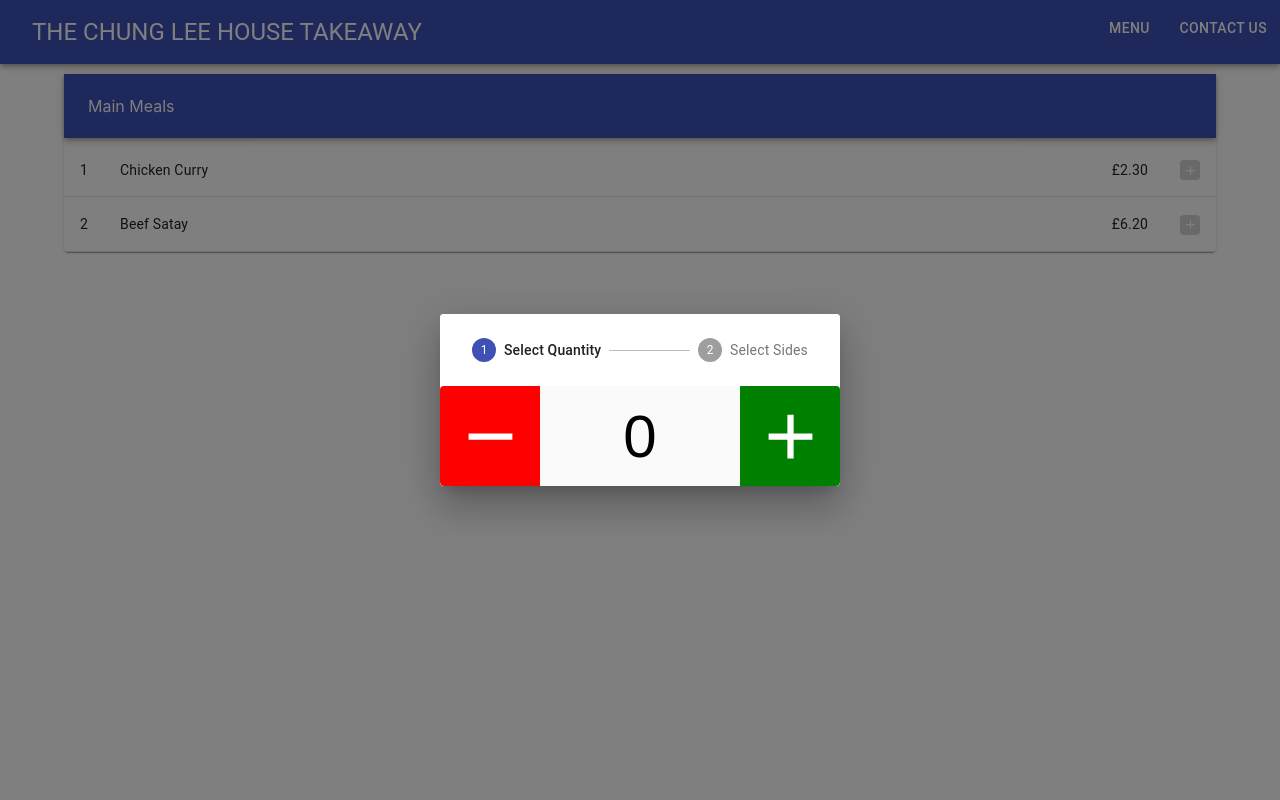
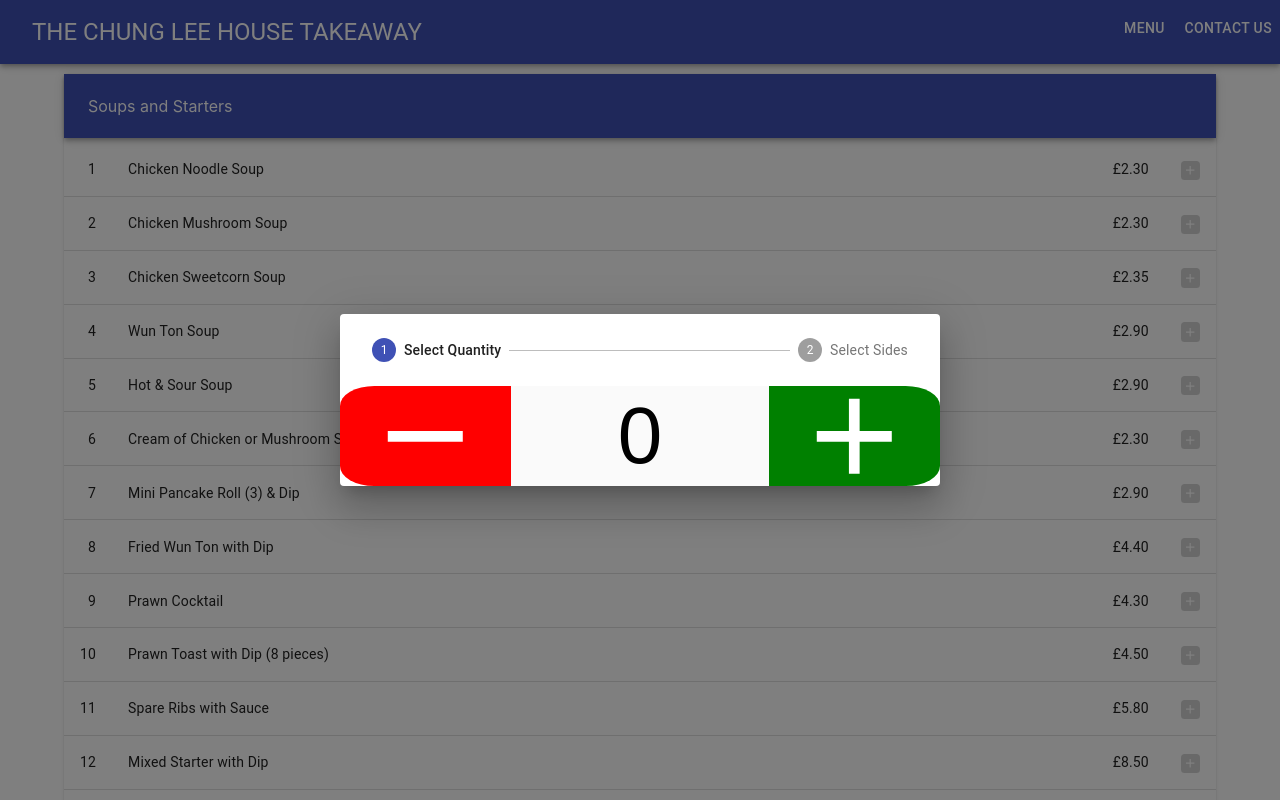
Before and after one commit to JK-Chung/takeaway_menu, a React (Create React App) app: page / in a window 1280 px wide. Both pictures are taken after a click on the button 1190 px from the left and 170 px from the top of the page. Shown: the top 800 px of the page. Built offline with nearby package versions, Linux system fonts and the light colour scheme.

Commit message:
Working on dynamically sized CounterTextField
Signed-off-by: Jee Ken Chung <chungjeeken@gmail.com>

```diff
--- a/src/Components/CounterTextField/CounterTextField.js
+++ b/src/Components/CounterTextField/CounterTextField.js
@@ -1,50 +1,59 @@
 import React from "react";
-import PropTypes from "prop-types";
 
 import MinusButton from "./MinusButton";
 import TextField from "./TextField";
 import PlusButton from "./PlusButton";
 
-const useQuantity = ( onChange = function() {} ) => {
+const useQuantity = (onChange = () => {}) => {
     const [quantity, setQuantity] = React.useState(0);
     React.useEffect(() => onChange(quantity));
 
     const decrementQuantity = () => {
         if(quantity !== 0)
-            setQuantity(prevQuantity => --prevQuantity);
+            setQuantity(prevQuantity => prevQuantity - 1);
     };
 
     const incrementQuantity = () => {
         if(quantity !== 99)
-            setQuantity(prevQuantity => ++prevQuantity);
+            setQuantity(prevQuantity => prevQuantity + 1);
     };
 
     return { quantity, decrementQuantity, incrementQuantity }
 };
 
 const CounterTextField = props => {
-    const { quantity, decrementQuantity, incrementQuantity } = useQuantity(props.onChange);
+    const { quantity, decrementQuantity, incrementQuantity } = useQuantity();
+    const buttonRef = React.createRef();
 
     const { height } = props;
-    const inputLength = `calc(${props.width} - (2 * ${height}))`;
+
+    const buttonWidthToOverallWidth =  1 / 3.5;
+    const textFieldWidthToOverallWidth = 1.5 / 3.5;
+
+    const style = {
+        button: {
+            "height": "100%",
+            "width": `calc(100% * ${buttonWidthToOverallWidth})`
+        },
+        textField: {
+            "height": "100%",
+            "width": `calc(100% * ${textFieldWidthToOverallWidth})`,
+            "fontSize": "10vh"
+        }
+    };
+    console.log(buttonRef.current);
 
     return (
-        <div>
-            <MinusButton height={height} onClick={ decrementQuantity } />
-            <TextField height={height} width={inputLength} value={quantity} />
-            <PlusButton height={height} onClick={ incrementQuantity } />
+        <div style={{"height": height, "width": `calc(${height}) * 3.5`}}>
+            <MinusButton style={style.button} onClick={ decrementQuantity }/>
+            <TextField style={style.textField} value={quantity} />
+            <PlusButton style={style.button} onClick={ incrementQuantity } />
         </div>
     )
 };
 
-CounterTextField.propTypes = {
-    height: PropTypes.string,
-    width: PropTypes.string
-};
-
 CounterTextField.defaultProps = {
-    height: "20px",
-    width: "70px"
+    "height": "5rem"
 };
 
 export default CounterTextField;
--- a/src/Components/CounterTextField/MinusButton.js
+++ b/src/Components/CounterTextField/MinusButton.js
@@ -2,18 +2,16 @@ import React from "react";
 import BaseButton from "../common/BaseButton";
 import RemoveIcon from "@material-ui/icons/Remove";
 
-const MinusButton = props => {
 const minusButtonStyle = {
     "backgroundColor": "red",
-        "borderBottomRightRadius": "0px",
-        "borderTopRightRadius": "0px"
+    "borderBottomRightRadius": "0rem",
+    "borderTopRightRadius": "0rem"
 };
 
-    return (
-        <BaseButton height={props.height} width={props.height} style={minusButtonStyle} onClick={props.onClick} >
+const MinusButton = props => (
+    <BaseButton style={{...minusButtonStyle, ...props.style}} onClick={props.onClick} >
         <RemoveIcon />
     </BaseButton>
 );
-};
 
 export default MinusButton;
--- a/src/Components/CounterTextField/PlusButton.js
+++ b/src/Components/CounterTextField/PlusButton.js
@@ -2,18 +2,16 @@ import React from "react";
 import BaseButton from "../common/BaseButton";
 import AddIcon from "@material-ui/icons/Add";
 
-const PlusButton = props => {
 const plusButtonStyle = {
     "backgroundColor": "green",
-        "borderBottomLeftRadius": "0px",
-        "borderTopLeftRadius": "0px"
+    "borderBottomLeftRadius": "0rem",
+    "borderTopLeftRadius": "0rem"
 };
 
-    return (
-        <BaseButton height={props.height} width={props.height} style={plusButtonStyle} onClick={props.onClick} >
+const PlusButton = props => (
+    <BaseButton style={{...plusButtonStyle, ...props.style}} onClick={props.onClick} >
         <AddIcon />
     </BaseButton>
 );
-};
 
 export default PlusButton;
--- a/src/Components/CounterTextField/TextField.js
+++ b/src/Components/CounterTextField/TextField.js
@@ -1,27 +1,22 @@
 import React from "react";
 
-const TextField = props => {
-    return (
+const TextField = props => (
     <input
         autoFocus={true}
         value={props.value}
         disabled={true}
         style={{
-                "height": props.height,
-                "width": props.width,
             "border": "none",
-                "padding": "0px",
-
+            "padding": "0rem",
 
             "textAlign": "center",
             "color": "black",
-                "fontSize": `calc(${props.height} * 0.6)`,
+            // This ensures that the input lines up with the buttons
+            "verticalAlign": "middle",
 
-                // This ensures that the input lines up with the buttons
-                "verticalAlign": "middle"
+            ...props.style
         }}
     />
-    )
-};
+);
 
 export default TextField;
--- a/src/Components/Dialogs/AddFoodDialog.js
+++ b/src/Components/Dialogs/AddFoodDialog.js
@@ -3,7 +3,6 @@ import Dialog from "@material-ui/core/Dialog";
 import Stepper from "@material-ui/core/Stepper";
 import Step from "@material-ui/core/Step";
 import StepLabel from "@material-ui/core/StepLabel";
-import CounterTextField from "../CounterTextField/CounterTextField";
 import QuantitySetter from "./QuantitySetter";
 
 const steps = [
--- a/src/Components/Dialogs/QuantitySetter.js
+++ b/src/Components/Dialogs/QuantitySetter.js
@@ -5,8 +5,7 @@ const QuantitySetter = props => {
     const [quantity, setQuantity] = React.useState(0);
     React.useEffect(() => console.log("FROM QUANTITYSETTER", quantity));
     return (
-        <CounterTextField onChange={setQuantity} height="100px" width="400px"
-        />
+        <CounterTextField onChange={setQuantity} height={100} />
     )
 };
 
--- a/src/Components/FoodItem.js
+++ b/src/Components/FoodItem.js
@@ -24,7 +24,7 @@ export default props => {
         "whiteSpace": "nowrap"
     };
     return(
-        <TableRow>
+        <TableRow hover>
             <TableCell style={{...tableCellStyle}} align="right">{id}</TableCell>
             <TableCell style={{...tableCellStyle, "width": "100%"}} align="left">{name}</TableCell>
             <TableCell style={{...tableCellStyle}}> {"£" + price.toFixed(2)}</TableCell>
--- a/src/Components/Layout/Header.js
+++ b/src/Components/Layout/Header.js
@@ -17,7 +17,7 @@ const HomeButton = props => {
 const PageButtons = props => {
     const BaseButton = props => {
         return (
-            <Button color="inherit" style={{ "marginLeft": "5px", "marginRight": "5px" }}>
+            <Button color="inherit">
                 <Typography variant="button">
                     { props.text }
                 </Typography>
@@ -39,7 +39,7 @@ export default props => {
             <Toolbar>
                 <div style={{ "display": "flex" }}>
                 <HomeButton />
-                <PageButtons style={{ "position": "absolute", "right": "0px" }}/>
+                <PageButtons style={{ "position": "absolute", "right": "0rem" }}/>
                 </div>
             </Toolbar>
         </AppBar>
--- a/src/Components/common/BaseButton.js
+++ b/src/Components/common/BaseButton.js
@@ -3,14 +3,15 @@ import React from "react";
 
 const BaseButton = props => {
     const baseButtonStyle = {
-        "height": props.height,
-        "width": props.width,
+        "height": "1.2rem",
+        "width": "1.2rem",
         "color": "white",
         "borderStyle": "none",
+        "borderRadius": "20%",
 
         // Override material-ui button styles affecting the button size we want
-        "minWidth": "0px",
-        "padding": "0px"
+        "minWidth": "0rem",
+        "padding": "0rem"
     };
 
     const baseButtonContentStyle = {
@@ -25,9 +26,4 @@ const BaseButton = props => {
     )
 };
 
-BaseButton.defaultProps = {
-    height: "20px",
-    width: "20px"
-};
-
 export default BaseButton;
--- a/src/Resources/menu.json
+++ b/src/Resources/menu.json
@@ -1,4 +1,79 @@
 [
+  {
+    "sectionName": "Soups and Starters",
+    "sectionFoods": [
+      {
+        "id": 1,
+        "name": "Chicken Noodle Soup",
+        "price": 2.30
+      },
+      {
+        "id": 2,
+        "name": "Chicken Mushroom Soup",
+        "price": 2.30
+      },
+      {
+        "id": 3,
+        "name": "Chicken Sweetcorn Soup",
+        "price": 2.35
+      },
+      {
+        "id": 4,
+        "name": "Wun Ton Soup",
+        "price": 2.90
+      },
+      {
+        "id": 5,
+        "name": "Hot & Sour Soup",
+        "price": 2.90
+      },
+      {
+        "id": 6,
+        "name": "Cream of Chicken or Mushroom Soup",
+        "price": 2.30
+      },
+      {
+        "id": 7,
+        "name": "Mini Pancake Roll (3) & Dip",
+        "price": 2.90
+      },
+      {
+        "id": 8,
+        "name": "Fried Wun Ton with Dip",
+        "price": 4.40
+      },
+      {
+        "id": 9,
+        "name": "Prawn Cocktail",
+        "price": 4.30
+      },
+      {
+        "id": 10,
+        "name": "Prawn Toast with Dip (8 pieces)",
+        "price": 4.50
+      },
+      {
+        "id": 11,
+        "name": "Spare Ribs with Sauce",
+        "price": 5.80
+      },
+      {
+        "id": 12,
+        "name": "Mixed Starter with Dip",
+        "price": 8.50
+      },
+      {
+        "id": 13,
+        "name": "Crispy Chicken Wings",
+        "price": 4.50
+      },
+      {
+        "id": 14,
+        "name": "New Zealand Green Mussels",
+        "price": 4.60
+      }
+    ]
+  },
   {
     "sectionName": "Main Meals",
     "sectionFoods": [
```
Lines whose indentation alone changed are shown as unchanged.
